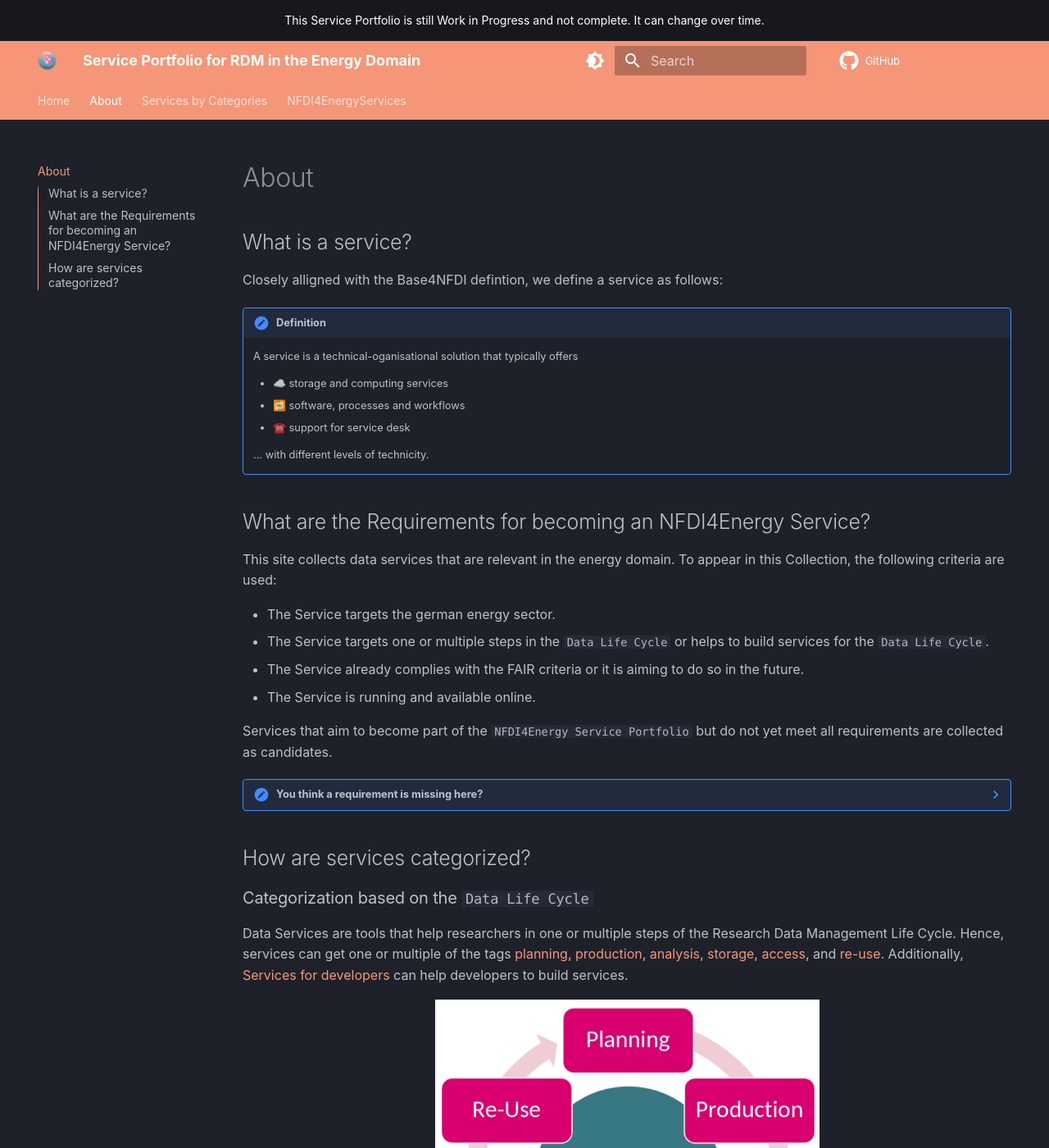
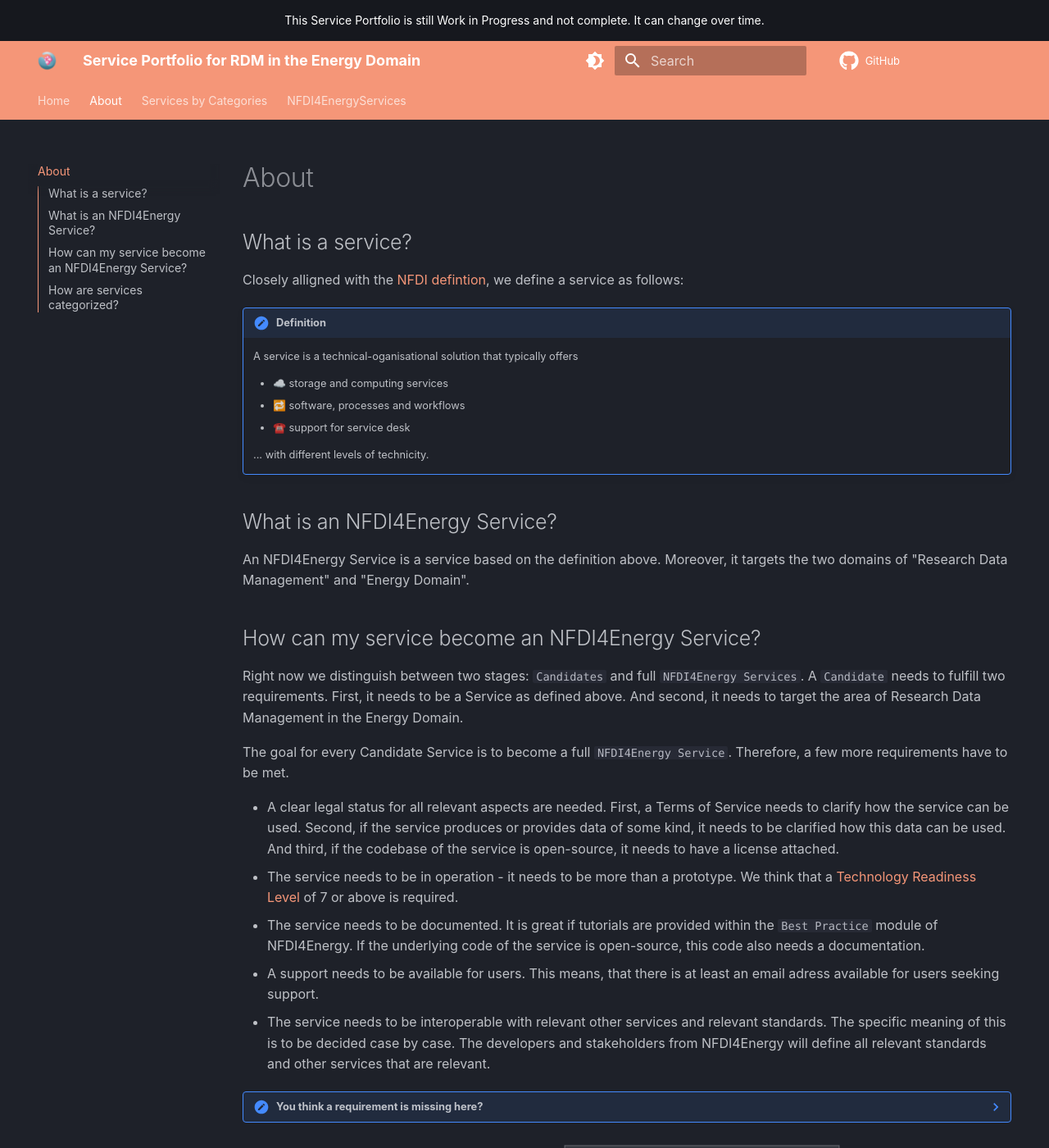
Before and after one commit to NFDI4Energy/service-portfolio, an MkDocs documentation site: the page built from docs/about.md, in a window 1280 px wide and 1400 px high. Shown: the whole window at 82% size. Built offline with MkDocs 1.6.1 and Material for MkDocs 9.7.7, drawn with Linux system fonts in a browser that asks for light colours; comment, search, counter and statistics services are not loaded; some of the changed text lies outside the part shown.

Commit message:
Update about page

````diff
--- a/docs/about.md
+++ b/docs/about.md
@@ -1,7 +1,7 @@
 # About
 
 ## What is a service?
-Closely alligned with the Base4NFDI defintion, we define a service as follows:
+Closely alligned with the [NFDI defintion](https://zenodo.org/records/10101412), we define a service as follows:
 
 !!! note "Definition"
 
@@ -13,20 +13,47 @@
 
     ... with different levels of technicity.
 
+## What is an NFDI4Energy Service?
+An NFDI4Energy Service is a service based on the definition above. Moreover, it targets the two domains of "Research Data Management" and "Energy Domain".
 
-## What are the Requirements for becoming an NFDI4Energy Service?
-This site collects data services that are relevant in the energy domain. To appear in this Collection, the following criteria are used:
+## How can my service become an NFDI4Energy Service?
+Right now we distinguish between two stages: `Candidates` and full `NFDI4Energy Services`. A `Candidate` needs to fulfill two requirements. First, it needs to be a Service as defined above. And second, it needs to target the area of Research Data Management in the Energy Domain.
 
-* The Service targets the german energy sector.
-* The Service targets one or multiple steps in the `Data Life Cycle` or helps to build services for the `Data Life Cycle`.
-* The Service already complies with the FAIR criteria or it is aiming to do so in the future.
-* The Service is running and available online.
+The goal for every Candidate Service is to become a full `NFDI4Energy Service`. Therefore, a few more requirements have to be met.
 
-Services that aim to become part of the `NFDI4Energy Service Portfolio` but do not yet meet all requirements are collected as candidates.
+* A clear legal status for all relevant aspects are needed. First, a Terms of Service needs to clarify how the service can be used. Second, if the service produces or provides data of some kind, it needs to be clarified how this data can be used. And third, if the codebase of the service is open-source, it needs to have a license attached.
+* The service needs to be in operation - it needs to be more than a prototype. We think that a [Technology Readiness Level](https://en.wikipedia.org/wiki/Technology_readiness_level) of 7 or above is required.
+* The service needs to be documented. It is great if tutorials are provided within the `Best Practice` module of NFDI4Energy. If the underlying code of the service is open-source, this code also needs a documentation.
+* A support needs to be available for users. This means, that there is at least an email adress available for users seeking support.
+* The service needs to be interoperable with relevant other services and relevant standards. The specific meaning of this is to be decided case by case. The developers and stakeholders from NFDI4Energy will define all relevant standards and other services that are relevant.
+
 
 ??? note "You think a requirement is missing here?"
 
     Discuss requirements with us, either via mail service[@]nfdi4energy.org or in the [github issue](https://github.com/NFDI4Energy/service-portfolio/issues/2).
+
+```mermaid
+%%{init: {"flowchart": {"htmlLabels": false}} {"theme":"dark" }}%%
+flowchart LR
+    subgraph Candidate
+        direction LR
+        can1["Can be used in Research Data Management in the Energy Domain"]
+        can2["Wants to become an NFDI4Energy Service"]
+    end
+    subgraph NFDI4Energy-Service
+        direction LR
+        ser1[Clear legal status regarding usage of the service, the produced results, and the underlying codebase]
+        ser2["Service is in Operation: TRL 7-9"]
+        ser3[Documentation Pages exist for the service]
+        ser4[Contact details for support exist]
+        ser5[Interoperability with other Services and NFDI4Energy Standards]
+        click ser2 "https://en.wikipedia.org/wiki/Technology_readiness_level" "Wikipedia Article of TRLs"
+    end
+    Candidate --> NFDI4Energy-Service
+```
+
+
+
 
 ## How are services categorized?
 
````
Also changed, not shown: other parts of docs/about.md (+0 -4 lines).
